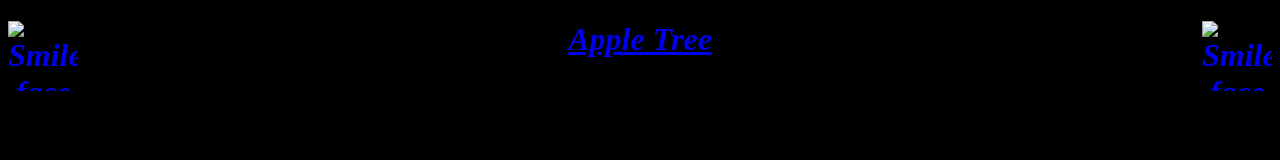
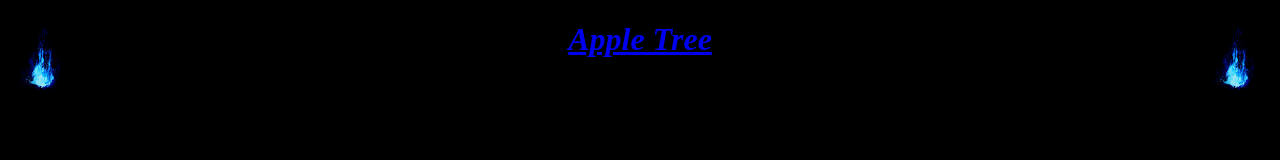
Before and after one commit to MrApple1661/Apple, a plain HTML site: page index.html in a window 1280 px wide. Drawn offline with Linux system fonts and the light colour scheme.

Commit message:
Update index.html

```diff
--- a/index.html
+++ b/index.html
@@ -12,8 +12,8 @@ Edited: N.A.
 <header style="text-align: center; color:red; font-style:oblique;">
     <a href="index.html">
       <h1><strong>Apple Tree</strong>
-      <img src="Blue_Fire.gif" alt="Smiley face" style="float:left;width:70px;height:70px;">
-      <img src="Blue_Fire.gif" alt="Smiley face" style="float:right;width:70px;height:70px;">
+      <img src="imgsrc/Blue_Fire.gif" alt="Fire!" style="float:left;width:70px;height:70px;">
+      <img src="imgsrc/Blue_Fire.gif" alt="Fire!" style="float:right;width:70px;height:70px;">
     </h1>
     </a>
     <!--img src="tree.jpg" alt="Your internet sucks!!!" style="width: 300px;height:200px;;"-->
```
